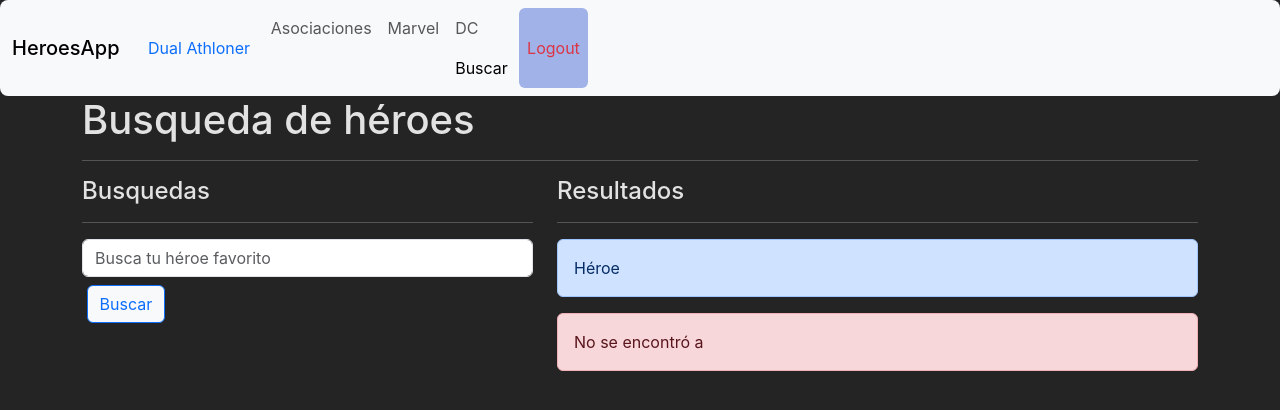
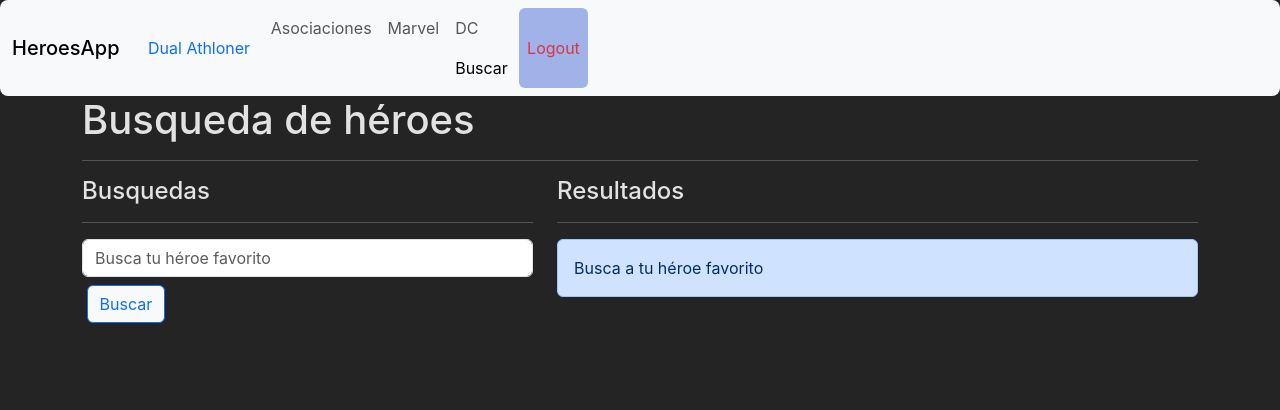
Before and after one commit to Lucasdxvid/HeroesApp, a React (Vite) app: page /search in a window 1280 px wide. Shown: the top 410 px of the page. Built offline with nearby package versions, Linux system fonts and the light colour scheme.

Commit message:
search y error

```diff
--- a/src/heroes/pages/SearchPage.jsx
+++ b/src/heroes/pages/SearchPage.jsx
@@ -14,6 +14,10 @@ export const SearchPage = () => {
   //! Helper para filtrar heroe acorde al "name"
   const heroes = getHeroesByName(q); // La Q es la query de arriba
 
+  //! Mensaje alterta (condicional)
+  const showSearch = q.length === 0; // Devuelve un booleano
+  const showError = q.length > 0 && heroes.length === 0; // Devuelve un booleano
+
   //! Mantener el valor - useForm (nuestro customHook)
   const { searchText, onInputChange } = useForm({
     searchText: q, // esto esta "" para que al recargar la pag se quede vacio pero si pones el mismo valor de q, entonces al recargar la pagina tendra el valor del query
@@ -22,7 +26,7 @@ export const SearchPage = () => {
   //! Prevent Default + formateo del texto en search
   const onSearchSubtmit = (e) => {
     e.preventDefault();
-    if (searchText.trim().length <= 1) return; //quitamos espacios y si es menor a 1 no devolvemos nada
+    //? if (searchText.trim().length <= 1) return; //quitamos espacios y si es menor a 1 no devolvemos nada
     navigate(`?q=${searchText}`); //Definimos la ruta acorde al valor de nuestro search
     console.log({ searchText });
   };
@@ -53,13 +57,18 @@ export const SearchPage = () => {
         <div className="col-7">
           <h4>Resultados</h4>
           <hr />
-
-          <div className="alert alert-primary">Héroe</div>
-
-          <div className="alert alert-danger">
+          <div
+            className="alert alert-primary animate__animated animate__fadeIn"
+            style={{ display: showSearch ? "" : "none" }}
+          >
+            Busca a tu héroe favorito
+          </div>
+          <div
+            className="alert alert-danger animate__animated animate__fadeIn"
+            style={{ display: showError ? "" : "none" }}
+          >
             No se encontró a <b className="pB">{q}</b>
           </div>
-
           {heroes.map((hero) => (
             <HeroCard key={hero.id} {...hero} /> // desestructuramos el resto de elementos
           ))}
```
